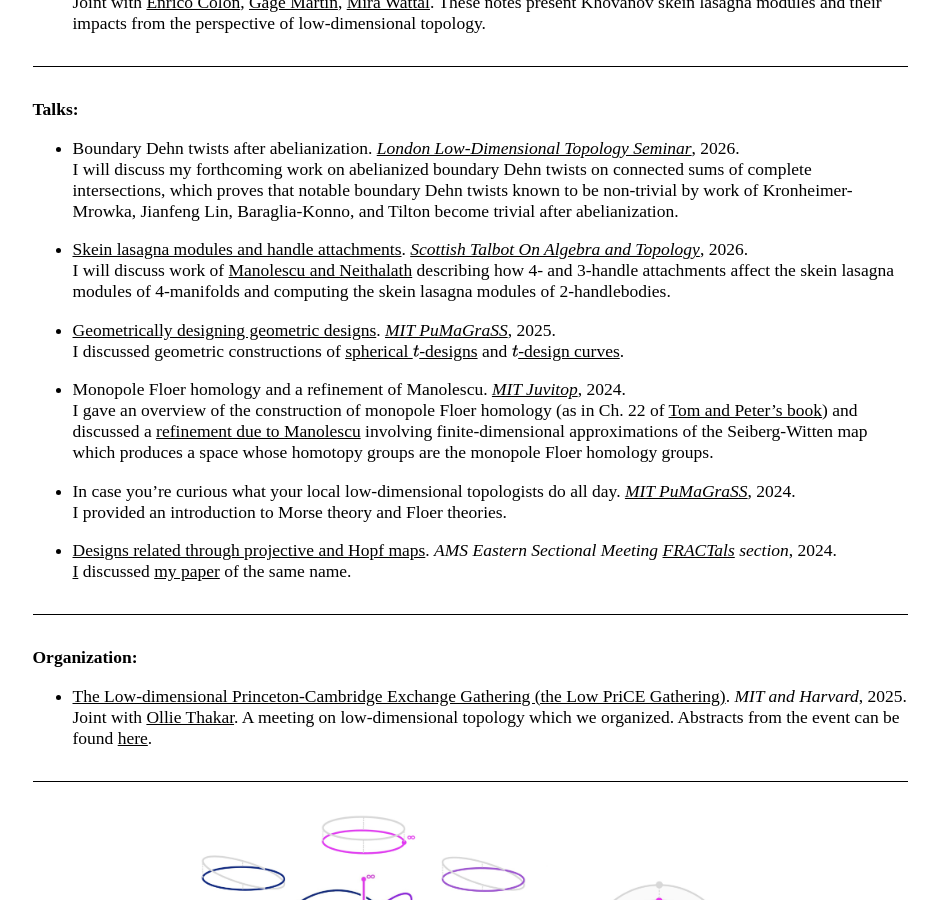
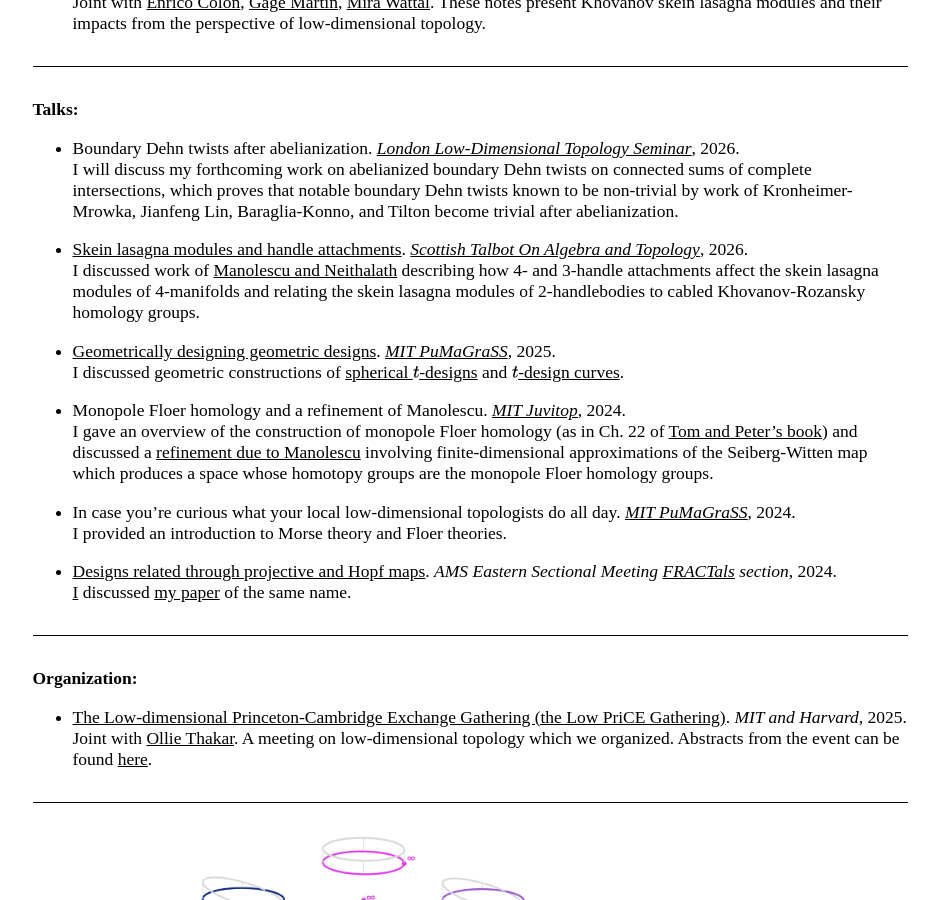
Before and after one commit to AyodejiLindblad/AyodejiLindblad.github.io, a Jekyll site: the page built from index.md, in a window 1280 px wide and 900 px high, scrolled down 1433 px. Shown: the whole window, without its empty margins (170-1109 px from the left). Built offline with Jekyll 4.4.1, drawn with Linux system fonts in a browser that asks for light colours; some web fonts are replaced.

Commit message:
Finished lasagna talk!

```diff
--- a/index.md
+++ b/index.md
@@ -77,7 +77,7 @@ Joint with [Enrico Colón](https://www.math.harvard.edu/people/colon-enrico/), [
     I will discuss my forthcoming work on abelianized boundary Dehn twists on connected sums of complete intersections, which proves that notable boundary Dehn twists known to be non-trivial by work of Kronheimer-Mrowka, Jianfeng Lin, Baraglia-Konno, and Tilton become trivial after abelianization.
 
 * [Skein lasagna modules and handle attachments](talks/Skein-lasagna-modules-and-handle-attachments.pdf). *[Scottish Talbot On Algebra and Topology](https://sites.google.com/view/stoat-workshop/home)*, 2026.
-    I will discuss work of [Manolescu and Neithalath](https://www.degruyterbrill.com/document/doi/10.1515/crelle-2022-0021/html?lang=en&srsltid=AfmBOoqxU5Qjqk2STSb85QQrpKWQh0vum4-dj8cIoxs9kUAX-qHu2Zjn) describing how 4- and 3-handle attachments affect the skein lasagna modules of 4-manifolds and computing the skein lasagna modules of 2-handlebodies.
+    I discussed work of [Manolescu and Neithalath](https://www.degruyterbrill.com/document/doi/10.1515/crelle-2022-0021/html?lang=en&srsltid=AfmBOoqxU5Qjqk2STSb85QQrpKWQh0vum4-dj8cIoxs9kUAX-qHu2Zjn) describing how 4- and 3-handle attachments affect the skein lasagna modules of 4-manifolds and relating the skein lasagna modules of 2-handlebodies to cabled Khovanov-Rozansky homology groups.
 
 * [Geometrically designing geometric designs](/talks/Geometrically-designing-geometric-designs.jpg). *[MIT PuMaGraSS](https://math.mit.edu/pumagrass/)*, 2025.
     I discussed geometric constructions of [spherical $t$\-designs](https://rdcu.be/eSi5F) and [$t$\-design curves](research/Asymptotically-optimal-t--design-curves-on-S3.pdf).
```
